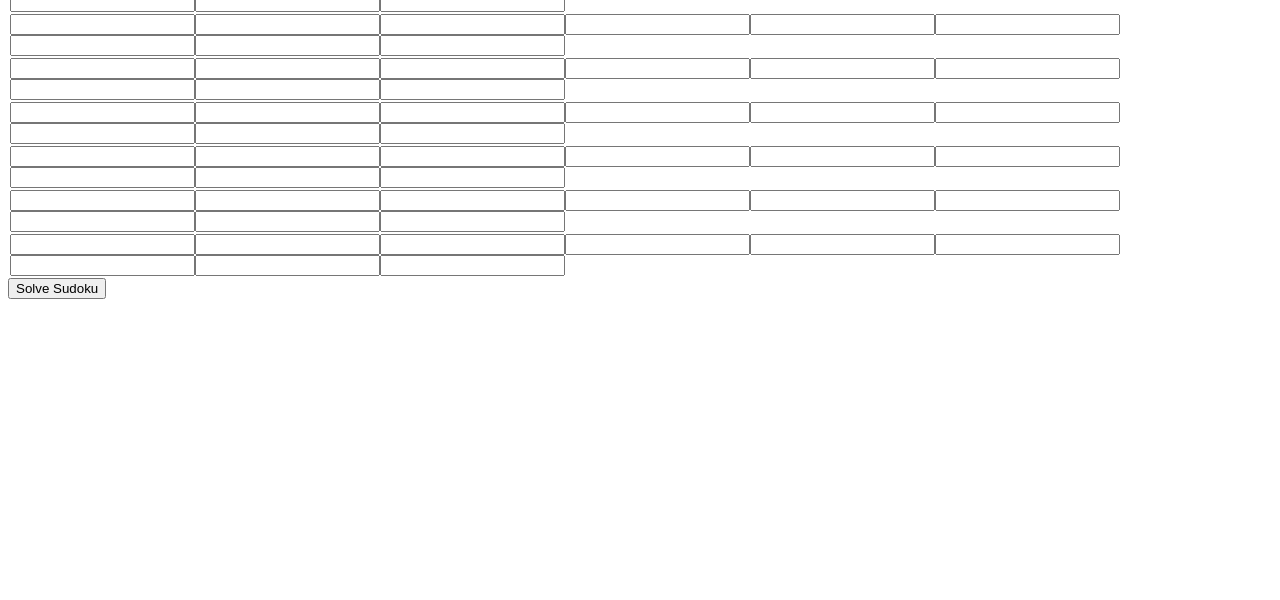
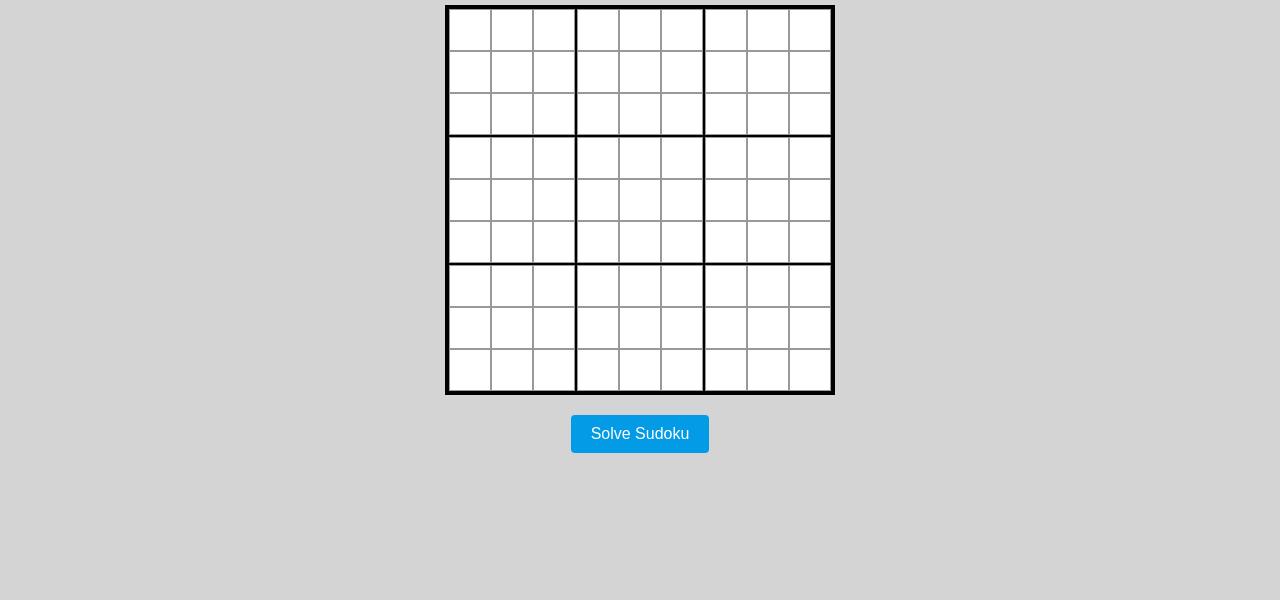
Before and after one commit to AbigailGV/Sudoku-solver, a plain HTML site: page index.html in a window 1280 px wide. Shown: the part 200-800 px from the top of the page. Drawn offline with Linux system fonts and the light colour scheme.

Commit message:
Bugs fixed

```diff
--- a/index.html
+++ b/index.html
@@ -3,7 +3,7 @@
     <head>
         <meta charset="UTF-8">
         <meta name="viewport" content="width=device-width, initial-scale=1.0">
-        <link rel="stylesheet" href="css.style">
+        <link rel="stylesheet" href="style.css">
         <title>Sudoku-Solver</title>
     </head>
     <body>
--- a/index.js
+++ b/index.js
@@ -9,7 +9,7 @@ document.addEventListener('DOMContentLoaded', function(){
     for(let row = 0; row < gridsize; row++){
         const sudokuRow = document.createElement("tr");
         for(let column = 0; column < gridsize; column++){
-            const cell = document.createElement("tc");
+            const cell = document.createElement("td");
             const input = document.createElement("input");
             input.type = "number";
             input.className = "cell";
@@ -29,6 +29,7 @@ async function solveSudoku() {
     const gridsize = 9;
     const sudokuArray = [];
 
+    // Fill the sudokuArray with input values from the grid
     for(let row = 0; row < gridsize; row++){
         // Creates 9 void arrays inside the "sudokyArray"
         sudokuArray[row] = []; // [[]]
@@ -59,8 +60,8 @@ async function solveSudoku() {
                 const cell = document.getElementById(cellId);
 
                 // Fill all the solved values excluding user input and apply animation
-                if(!cell.classList-contains("user-input")){
-                    cellValue = sudokuArray[row][column];
+                if (!cell.classList.contains("user-input")) {
+                    cell.value = sudokuArray[row][column];
                     cell.classList.add("solved");
                     // A little delay for visualization
                     await sleep(20);
@@ -105,7 +106,7 @@ function isValidMove(board, row, column, num){
 
     // Check rows and columns for conflicts
     for(let i = 0; i < gridsize; i++){
-        if(board[i][row] === num || board[i][column] === num){
+        if(board[row][i] === num || board[i][column] === num){
             // There is a conflict
             return false;
         }
--- /dev/null
+++ b/style.css
@@ -0,0 +1,79 @@
+*{
+    margin: 0;
+    padding: 0;
+}
+
+body{
+    font-family: 'Franklin Gothic Medium', 'Arial Narrow', Arial, sans-serif;
+    text-align: center;
+    background: #d4d4d4;
+    display: flex;
+    align-items: center;
+    justify-content: center;
+    flex-direction: column;
+    height: 100vh;
+}
+
+h1{
+    font-weight: 500;
+}
+
+.sudoku-container{
+    margin-top: 20px;
+    display: flex;
+    justify-content: center;
+}
+
+table{
+    border-collapse: collapse;
+    border: 4px solid #000;
+}
+
+.cell{
+    width: 40px;
+    height: 40px;
+    text-align: center;
+    font-size: 20px;
+    border: 1px solid #999;
+    transition: all 0.3s ease-in-out;
+}
+
+table tr:nth-child(3n) td,
+table tr:nth-child(3n+3) td{
+    border-bottom: 2px solid #000;
+}
+
+table td:nth-child(3n){
+    border-right: 2px solid #000;
+}
+
+input{
+    outline: none;
+}
+
+input::-webkit-outer-spin-button,
+input::-webkit-inner-spin-button{
+    -webkit-appearance: none;
+    margin: 0;
+}
+
+button{
+    margin-top: 20px;
+    padding: 10px 20px;
+    font-size: 16px;
+    background-color: #039be5;
+    color: #fff;
+    border: none;
+    cursor: pointer;
+    border-radius: 4px;
+    transition: all 0.3s ease;
+}
+
+button:hover{
+    background-color: #0056b3;
+}
+
+.solved{
+    background-color: #c226c2;
+    transition: all 0.2s ease-in-out;
+}
```
